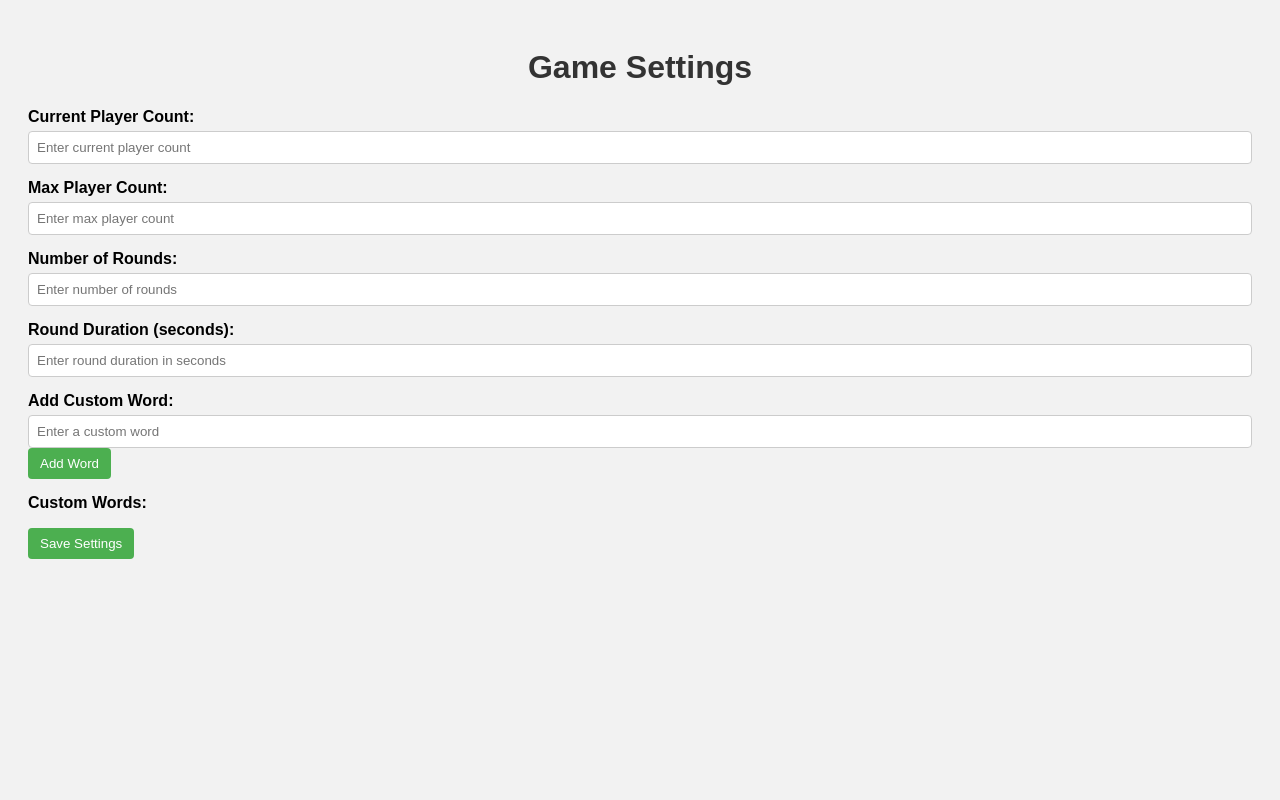
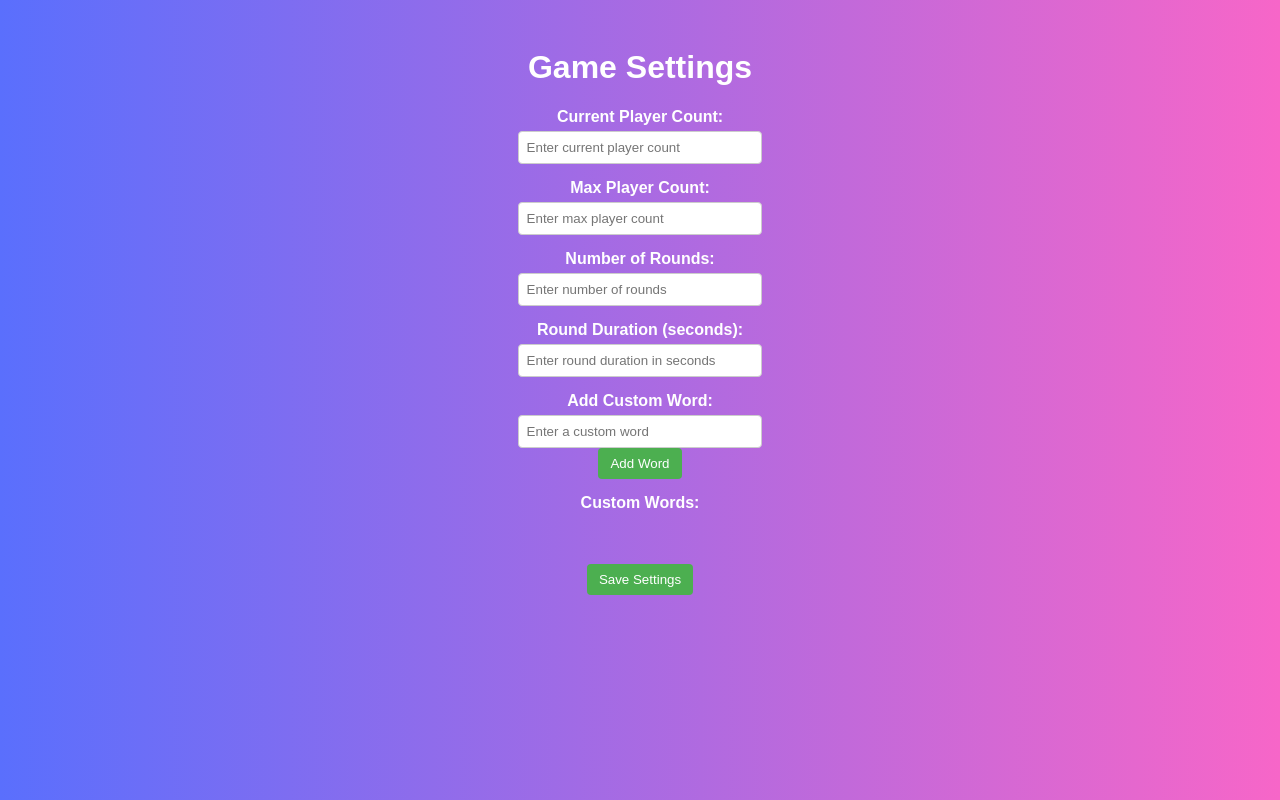
Before and after one commit to itzbenjamin17/Real-Time-Drawing-Game, a PHP site: page /gameSettings.html in a window 1280 px wide. Run offline with PHP 8.4, Linux system fonts and the light colour scheme.

Commit message:
styling updates

```diff
--- a/ScribbleVerse/frontend/templates/frontend/leaderboard/gameSettings.css
+++ b/ScribbleVerse/frontend/templates/frontend/leaderboard/gameSettings.css
@@ -1,17 +1,21 @@
 body {
     font-family: Arial, sans-serif;
-    background-color: #f2f2f2;
     padding: 20px;
+    background-image: linear-gradient(to right, rgb(90, 111, 253), rgb(247,102,200));
+    color: white
   }
 
 
   h1 {
     text-align: center;
-    color: #333;
+    color: white;
   }
 
   .form-group {
+    display: flex;
     margin-bottom: 15px;
+    flex-direction: column;
+    align-items: center;
   }
 
   label {
@@ -22,7 +26,7 @@ body {
 
   input[type="number"],
   input[type="text"] {
-    width: 100%;
+    width: 25%;
     padding: 8px;
     border: 1px solid #ccc;
     border-radius: 4px;
@@ -41,6 +45,9 @@ body {
 
   #customWordsList {
     padding-left: 20px;
+
+    list-style-position: inside; /* Ensures bullets are inside */
+    text-align: center;
   }
 
   #customWordsList li {
@@ -53,3 +60,10 @@ body {
     font-size: 0.8em;
     padding: 2px 6px;
   }
+
+ .settings-container {
+    margin: 0 auto;
+    text-align: center;
+    width: 80%; /* Adjust as needed */
+    max-width: 1000px; /* Limit maximum width */
+}
```
Also changed, not shown: ScribbleVerse/frontend/templates/frontend/leaderboard/leaderboard.css (+7 -3 lines).
